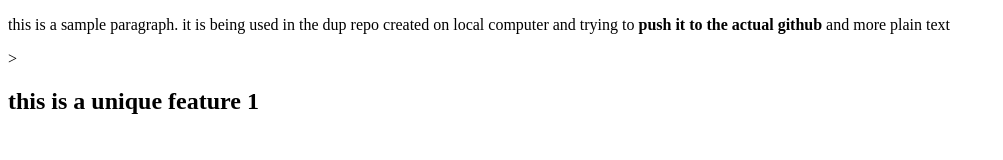
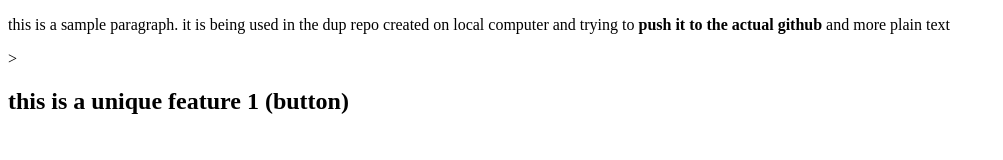
Before and after one commit to bollempallisaisahithii/locallymaderepo, a plain HTML site: page index.html in a window 1280 px wide. Shown: the whole page, without its empty margins (0-1003 px from the left). Drawn offline with Linux system fonts and the light colour scheme.

Commit message:
button
new feature for conflict studies

```diff
--- a/index.html
+++ b/index.html
@@ -7,6 +7,6 @@
 </head>
 <body>
     <p> this is a sample paragraph. it is being used in the dup repo created on local computer and trying to <b> push it to the actual github</b> and more plain text </p>>
-    <h2> <b> this is a unique feature 1 </b></h2>
+    <h2> <b> this is a unique feature 1 (button) </b></h2>
 </body>
 </html>
```
